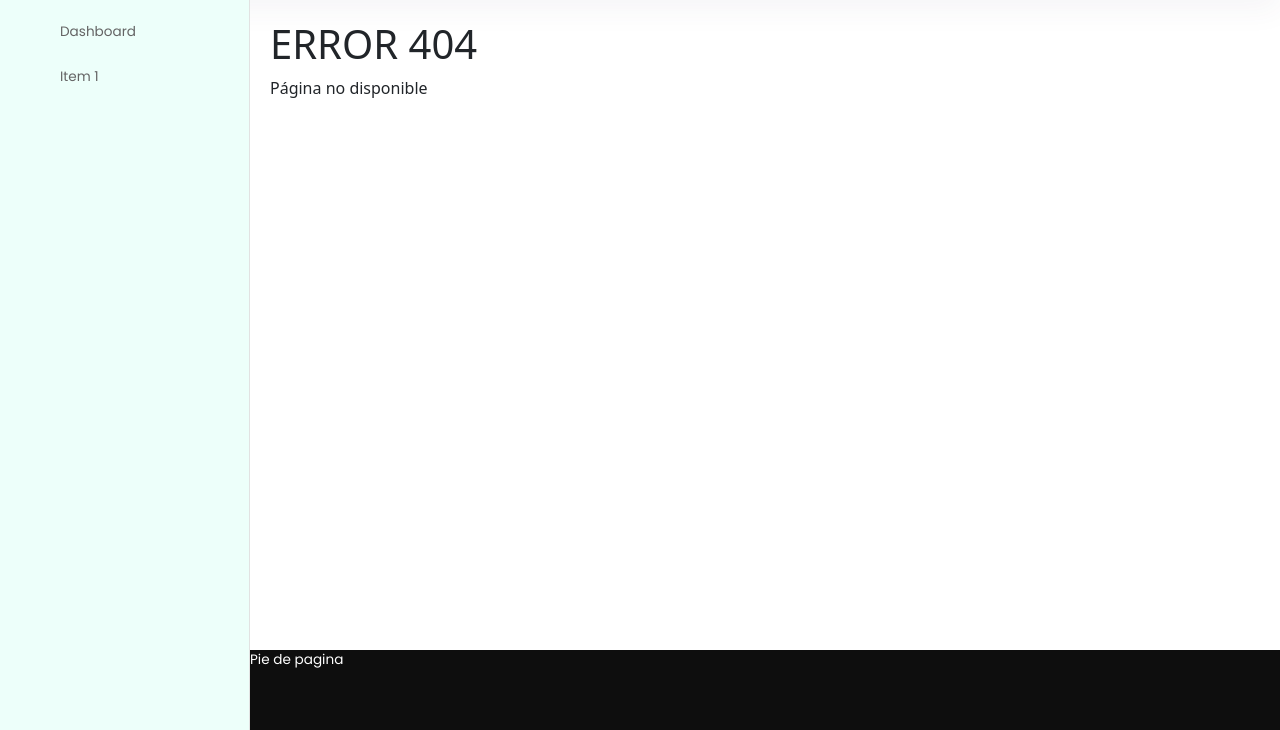
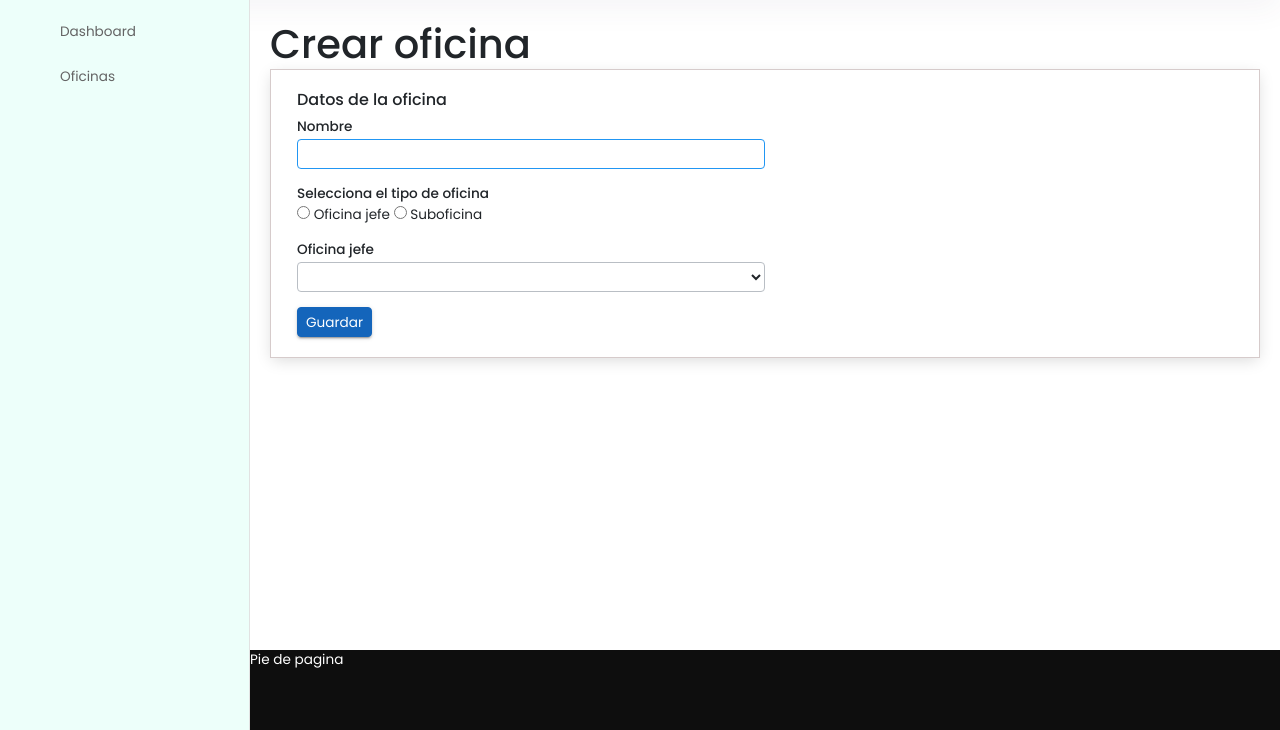
Before and after one commit to elwinroman/sistema, a PHP site: page /github/oficina/formulario in a window 1280 px wide. Shown: the part 70-800 px from the top of the page. Run offline with PHP 8.4, Linux system fonts and the light colour scheme; the visitor is signed in with stand-in values (Sample User, id 1); lists and menus that the app fills with data are empty; some libraries are stand-ins or nearby versions.

Commit message:
Formulario CREAR-OFICINA
Implementación de la vista

```diff
--- a/assets/css/custom-ow.css
+++ b/assets/css/custom-ow.css
@@ -1,10 +1,12 @@
 /* Button */
 .btn-ow {
-    padding: 0.25rem 0.60rem;
+    height: 30px;
+    line-height: 30px;
+    padding: 0 0.5rem;
     box-shadow: 0 3px 1px -2px rgb(0 0 0 / 20%), 0 2px 2px 0 rgb(0 0 0 / 14%), 0 1px 5px 0 rgb(0 0 0 / 12%);
     border-radius: 4px;
     transition: all 300ms;
-    font-size: 0.85rem;
+    font-size: 0.85rem !important;
 }
 .btn-ow-primary {
     background: var(--color-primary);
@@ -20,10 +22,12 @@
 .input-ow {
     display: block;
     width: 100%;
-    padding: 0.25rem 0.60rem;
+    height: 30px;
+    line-height: 30px;
+    padding: 1px 0.5rem 0 0.5rem;
     border-radius: 4px;
     outline: none;
-    font-size: 0.85rem;
+    font-size: 0.85rem !important;
     background: white;
     color: var(--color-font-body);
     border: 1px solid #b9bec4;
@@ -36,11 +40,20 @@
 .input-ow::placeholder {
     color: var(--color-input-placeholder);
 }
-
+input:focus-visible {
+    outline: none;
+}
 .form-field-ow {
     margin-bottom: 15px;
+}
+/* Box */
+.box-ow {
+    border: 1px solid #d6cbcb;
+    padding: 20px 26px 20px 26px;
+    box-shadow: 0 4px 15px -2px rgb(0 0 0 / 15%);
 }
 /* Utils */
 .weigth-500-ow {
     font-weight: 500;
+    margin-bottom: 1px;
 }
--- a/assets/css/styles.css
+++ b/assets/css/styles.css
@@ -137,6 +137,7 @@ main {
     margin-bottom: var(--footer-height);
     margin-left: var(--sidebar-width);
     transition: margin-left 200ms, width 200ms;
+    font-family: 'Poppins', Helvetica, sans-serif;
 }
 
 /* Estilos para el footer */
@@ -226,3 +227,14 @@ body.short footer {
     font-size: 1.5rem;
     font-weight: 500;
 }
+
+/* Estilos para crear oficina */
+#crear-oficina {
+    font-size: 0.85rem;
+}
+#crear-oficina form {
+    width: 50%;
+}
+#crear-oficina fieldset > legend {
+    font-size: 0.85rem;
+}
--- /dev/null
+++ b/controllers/OficinaController.php
@@ -0,0 +1,17 @@
+<?php
+
+class OficinaController extends ControllerBase {
+
+    public function __construct() {
+        parent::__construct();
+
+        // Redirecciona cuando el usuario no está autorizado
+        if(!$this->session->accesoAutorizado())
+            $this->redirect('');
+    }
+
+    public function formulario() {
+        $this->view->render('oficina/crear-oficina');
+    }
+}
+?>
--- a/views/layout/sidebar.php
+++ b/views/layout/sidebar.php
@@ -20,21 +20,21 @@
                 </div>
             </div>
         </div>
-        <!-- ##### -->
+        <!-- Gestión de oficina -->
         <div class="menu-panel">
             <div class="menu-link" data-id="2">
                 <i class="menu-icon zmdi zmdi-account"></i>
-                <span class="menu-label">Item 1</span>
+                <span class="menu-label">Oficinas</span>
                 <i class="menu-arrow zmdi zmdi-chevron-right"></i>
             </div>
             <div class="submenu-panel">
                 <div class="submenu-link">
                     <i class="submenu-icon zmdi zmdi-circle"></i>
-                    <span class="submenu-label">Subitem 1</span>
+                    <a class="submenu-label" href="<?=URL_BASE?>oficina/formulario">Crear Oficina</a>
                 </div>
                 <div class="submenu-link">
                     <i class="submenu-icon zmdi zmdi-circle"></i>
-                    <span class="submenu-label">Subitem 2</span>
+                    <a class="submenu-label">Subitem 2</a>
                 </div>
             </div>
         </div>
--- /dev/null
+++ b/views/oficina/crear-oficina.php
@@ -0,0 +1,28 @@
+<div id="crear-oficina">
+	<h1 class="weigth-500-ow">Crear oficina</h1>
+    <div class="box-ow">
+        <form id="form-oficina" autocomplete="off" action="<?=URL_BASE?>oficina/crear" method="POST">
+			<h6 class="">Datos de la oficina</h6>
+			<div class="form-field-ow">		<!-- Field NOMBRE -->
+				<label for="nombre" class="weigth-500-ow">Nombre</label>
+				<input class="input-ow" type="text" name="nombre" maxlength="100" pattern="\s*([A-Za-zÀ-ÿ]\s?)+\s*" required autofocus>
+			</div>
+
+			<fieldset class="form-field-ow">
+				<legend class="weigth-500-ow">Selecciona el tipo de oficina</legend>
+				<input type="radio" name="tipo-oficina" value="oficina-jefe" selected required>
+				<label for="tipo-oficina">Oficina jefe</label>
+				<input type="radio" name="tipo-oficina" value="suboficina" required>
+				<label for="tipo-oficina">Suboficina</label>
+			</fieldset>
+
+			<div class="form-field-ow">		<!-- Field OFICINA-JEFE -->
+				<label for="oficina-jefe" class="weigth-500-ow">Oficina jefe</label><br>
+				<select name="oficina-jefe" class="input-ow"></select>
+			</div>
+			<div>
+				<button type="submit" class="btn-ow btn-ow-primary">Guardar</button>
+			</div>
+		</form>
+    </div>
+</div>
```
Also changed, not shown: config/bd.sql (added, +9 -0 lines), 1 other file.
